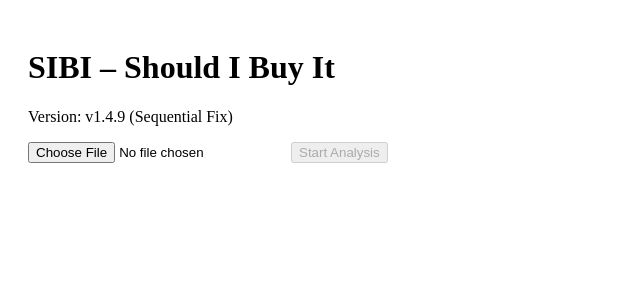
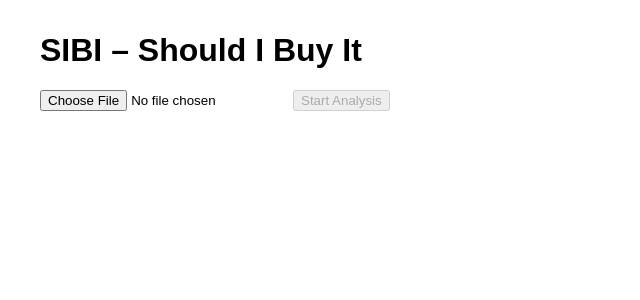
Before and after one commit to bert386/SIBIdev1, a React (Vite) app: page / in a window 1280 px wide. Shown: the top 300 px of the page, without its empty margins (0-640 px from the left). Built offline with nearby package versions, Linux system fonts and the light colour scheme.

Commit message:
rollback

```diff
--- a/src/App.jsx
+++ b/src/App.jsx
@@ -1,110 +1,81 @@
-
-import React, { useState } from 'react';
+import React, { useState } from "react";
 
 export default function App() {
   const [file, setFile] = useState(null);
-  const [items, setItems] = useState([]);
+  const [results, setResults] = useState([]);
   const [loading, setLoading] = useState(false);
-  const [fetchingPrices, setFetchingPrices] = useState(false);
 
-  const handleUpload = async () => {
-    if (!file) return;
-
-    setLoading(true);
-    const formData = new FormData();
-    formData.append('file', file);
-
-    try {
-      const res = await fetch('/api/analyse-image', {
-        method: 'POST',
-        body: formData,
-      });
-
-      const data = await res.json();
-      setItems(data.items);
-    } catch (err) {
-      console.error('❌ Error:', err);
-    }
-
-    setLoading(false);
+  const handleFileChange = (e) => {
+    setFile(e.target.files[0]);
   };
 
-  const handleFetchPrices = async () => {
-    setFetchingPrices(true);
-    const enriched = [...items];
-
-    for (let i = 0; i < enriched.length; i++) {
-      const item = enriched[i];
-      try {
-        console.log('🔄 Fetching eBay pricing for:', item.search);
-        const ebayRes = await fetch('/api/fetch-ebay', {
-          method: 'POST',
-          headers: { 'Content-Type': 'application/json' },
-          body: JSON.stringify({ search: item.search }),
-        });
-
-        const ebayData = await ebayRes.json();
-        console.log('📦 eBay Response:', ebayData);
-
-        item.median = ebayData.median ? `$${ebayData.median} AUD` : 'N/A';
-item.min = ebayData.min ? `$${ebayData.min} AUD` : '';
-item.max = ebayData.max ? `$${ebayData.max} AUD` : '';
-item.solds = `https://www.ebay.com.au/sch/i.html?_nkw=${encodeURIComponent(item.search)}&_sop=13&LH_Sold=1&LH_Complete=1`;
-      } catch (scrapeErr) {
-        console.error('❌ Failed to fetch eBay data:', scrapeErr);
-        item.value = 'Scrape failed';
+  const handleStart = async () => {
+    setLoading(true);
+    setResults([]);
+    // Simulate API call (replace with actual fetch for image analysis + fetch-ebay)
+    // Here we mock the result format you pasted above
+    const apiResult = [
+      {
+        "product_title": "McLeod's Daughters - The Complete First Series / Season 1 One (DVD) 6 Disc setOpens in a new window or tab",
+        "image": "https://i.ebayimg.com/images/g/UZsAAOSwDDJllOUb/s-l500.webp",
+        "product_url": "https://www.ebay.com.au/itm/396417052597",
+        "condition": "Pre-owned · DVD · Drama",
+        "item_price": { "value": 17.99, "currency": "CAD" },
+        "extra_info": "Best Offer",
+        "shipping_cost": "Free delivery"
       }
-    }
-
-    setItems(enriched);
-    setFetchingPrices(false);
+    ];
+    setTimeout(() => {
+      setResults(apiResult);
+      setLoading(false);
+    }, 1000);
   };
 
   return (
-    <div style={{ padding: 20 }}>
+    <div style={{ fontFamily: "Arial", margin: 32 }}>
       <h1>SIBI – Should I Buy It</h1>
-      <p>Version: v1.4.9 (Sequential Fix)</p>
-      <input type="file" accept="image/*" onChange={e => setFile(e.target.files[0])} />
-      <button onClick={handleUpload} disabled={loading || !file} style={{ marginLeft: 10 }}>
-        Start Analysis
-      </button>
-
-      {loading && <p>🔄 Analysing image...</p>}
-      {items.length > 0 && !loading && <p>✅ Analysis complete</p>}
-
-      {items.length > 0 && !loading && (
-        <button onClick={handleFetchPrices} disabled={fetchingPrices} style={{ marginTop: 10 }}>
-          {fetchingPrices ? 'Fetching Prices…' : 'Fetch eBay Prices'}
+      <div style={{ marginBottom: 16 }}>
+        <input type="file" onChange={handleFileChange} />
+        <button onClick={handleStart} disabled={loading || !file}>
+          {loading ? "Analysing..." : "Start Analysis"}
         </button>
-      )}
-
-      {items.length > 0 && (
-        <table border="1" cellPadding="6" style={{ marginTop: 20 }}>
+      </div>
+      {loading && <div>Analysing image and fetching prices...</div>}
+      {results.length > 0 && (
+        <table border="1" cellPadding={6}>
           <thead>
             <tr>
               <th>Title</th>
-              <th>Platform</th>
-              <th>Year</th>
-              <th>Category</th>
-              <th>Value (AUD)</th>
-              <th>Last Solds</th>
+              <th>Image</th>
+              <th>Condition</th>
+              <th>Value</th>
+              <th>Currency</th>
+              <th>Shipping</th>
+              <th>eBay Link</th>
             </tr>
           </thead>
           <tbody>
-            {(Array.isArray(items)?items:[]).map((item, idx) => (
-              <tr key={idx}>
-                <td>{item.title}</td>
-                <td>{item.platform}</td>
-                <td>{item.year}</td>
-                <td>{item.category}</td>
-                <td><div><b>Median:</b> {item.median}<br/><b>Mean:</b> {item.mean}<br/><small style={{color: '#666'}}>min: {item.min} / max: {item.max}<br/>qty: {item.qty}{item.usedFallback ? ' (Fallback: no strong matches)' : ''}</small></div></td>
+            {results.map((item, i) => (
+              <tr key={i}>
+                <td>{item.product_title}</td>
                 <td>
-                  {item.solds ? (
-                    <a href={item.solds} target="_blank" rel="noopener noreferrer">
+                  {item.image ? (
+                    <img src={item.image} alt="" style={{ width: 80 }} />
+                  ) : (
+                    "—"
+                  )}
+                </td>
+                <td>{item.condition || "—"}</td>
+                <td>{item.item_price?.value ?? "—"}</td>
+                <td>{item.item_price?.currency ?? "—"}</td>
+                <td>{item.shipping_cost || "—"}</td>
+                <td>
+                  {item.product_url ? (
+                    <a href={item.product_url} target="_blank" rel="noopener noreferrer">
                       View
                     </a>
                   ) : (
-                    '...'
+                    "—"
                   )}
                 </td>
               </tr>
```
Also changed, not shown: api/fetch-ebay.js (+6 -18 lines).
